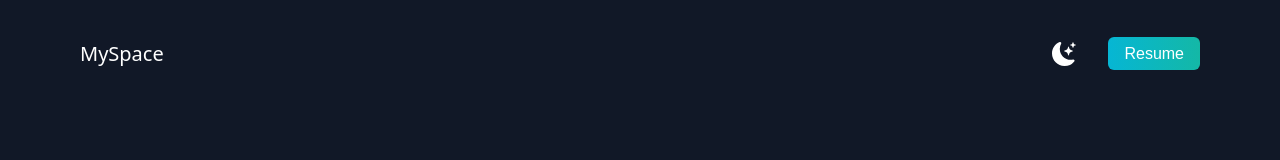
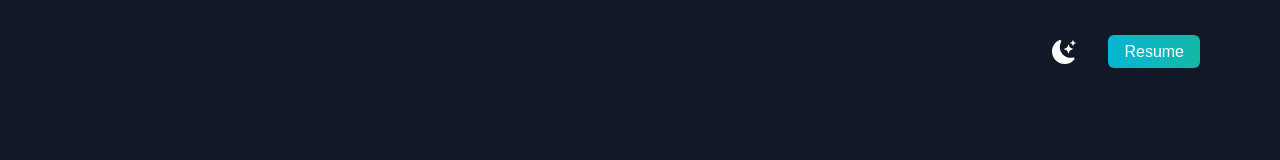
Before and after one commit to rishavmahapatra/Portfolio-V3.0, a Next.js app: page / in a window 1280 px wide. Shown: the top 160 px of the page. Built offline with nearby package versions, Linux system fonts and the light colour scheme.

Commit message:
Update index.js

```diff
--- a/pages/index.js
+++ b/pages/index.js
@@ -31,7 +31,7 @@ export default function Home() {
       <main className=" bg-white px-5 dark:bg-gray-900 md:px-10 lg:px-20">
         <section className="min-h-screen">
           <nav className="py-10 mb-12 flex justify-between dark:text-white">
-            <h1 className="font-sans text-xl">MySpace</h1>
+            <h1 className="font-sans text-xl"></h1>
             <ul className="flex items-center">
               <li>
                 <BsFillMoonStarsFill
```
